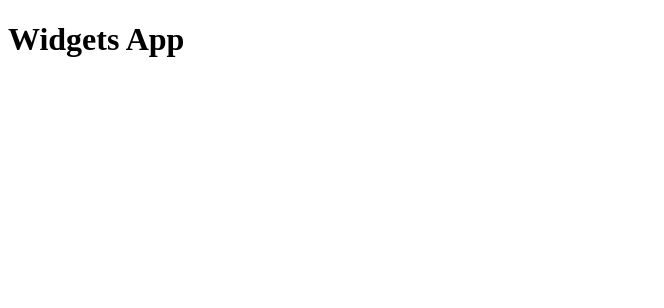
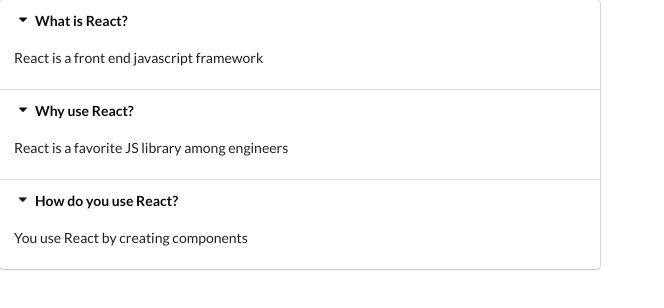
Before and after one commit to travismathews/React-Widget, a React (Create React App) app: page / in a window 1280 px wide. Shown: the top 308 px of the page, without its empty margins (0-664 px from the left). Built offline with nearby package versions, Linux system fonts and the light colour scheme.

Commit message:
Added Accordion and static items array

```diff
--- a/public/index.html
+++ b/public/index.html
@@ -5,6 +5,13 @@
     <link rel="icon" href="%PUBLIC_URL%/favicon.ico" />
     <meta name="viewport" content="width=device-width, initial-scale=1" />
     <meta name="theme-color" content="#000000" />
+    <link
+      rel="stylesheet"
+      href="https://cdnjs.cloudflare.com/ajax/libs/semantic-ui/2.4.1/semantic.min.css"
+      integrity="sha512-8bHTC73gkZ7rZ7vpqUQThUDhqcNFyYi2xgDgPDHc+GXVGHXq+xPjynxIopALmOPqzo9JZj0k6OqqewdGO3EsrQ=="
+      crossorigin="anonymous"
+      referrerpolicy="no-referrer"
+    />
     <meta
       name="description"
       content="Web site created using create-react-app"
--- a/src/App.js
+++ b/src/App.js
@@ -1,6 +1,25 @@
 import React from "react";
+import Accordion from "./components/Accordion";
 
+const items = [
+  {
+    title: "What is React?",
+    content: "React is a front end javascript framework",
+  },
+  {
+    title: "Why use React?",
+    content: "React is a favorite JS library among engineers",
+  },
+  {
+    title: "How do you use React?",
+    content: "You use React by creating components",
+  },
+];
 
 export default () => {
-    return <h1>Widgets App</h1>
-}
+  return (
+    <div>
+      <Accordion items={items} />
+    </div>
+  );
+};
--- /dev/null
+++ b/src/components/Accordion.js
@@ -0,0 +1,23 @@
+import React from "react";
+
+const Accordion = ({ items }) => {
+  const renderedItems = items.map((item) => {
+    return (
+      <React.Fragment key={item.title}>
+        <div className="title active">
+          <i className="dropdown icon"></i>
+          {item.title}
+        </div>
+        <div className="content active">
+            <p>{item.content}</p>
+        </div>
+      </React.Fragment>
+    );
+  });
+
+  return (<div className="ui styled accordion">
+      {renderedItems}
+  </div>);
+};
+
+export default Accordion;
```
